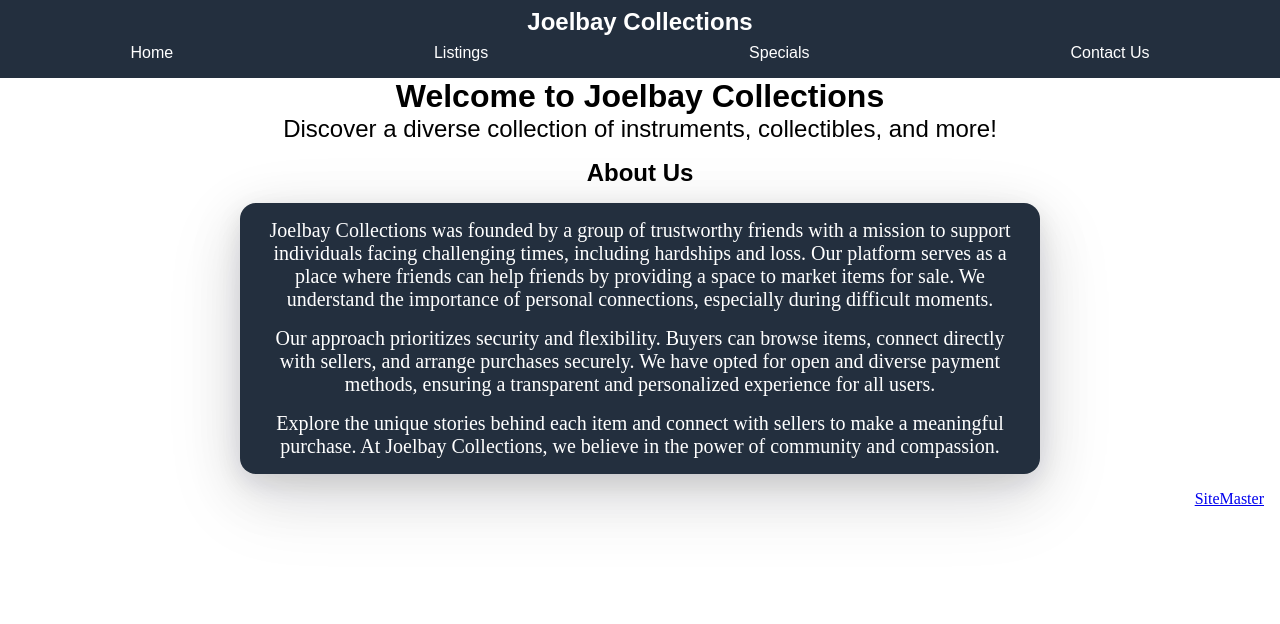
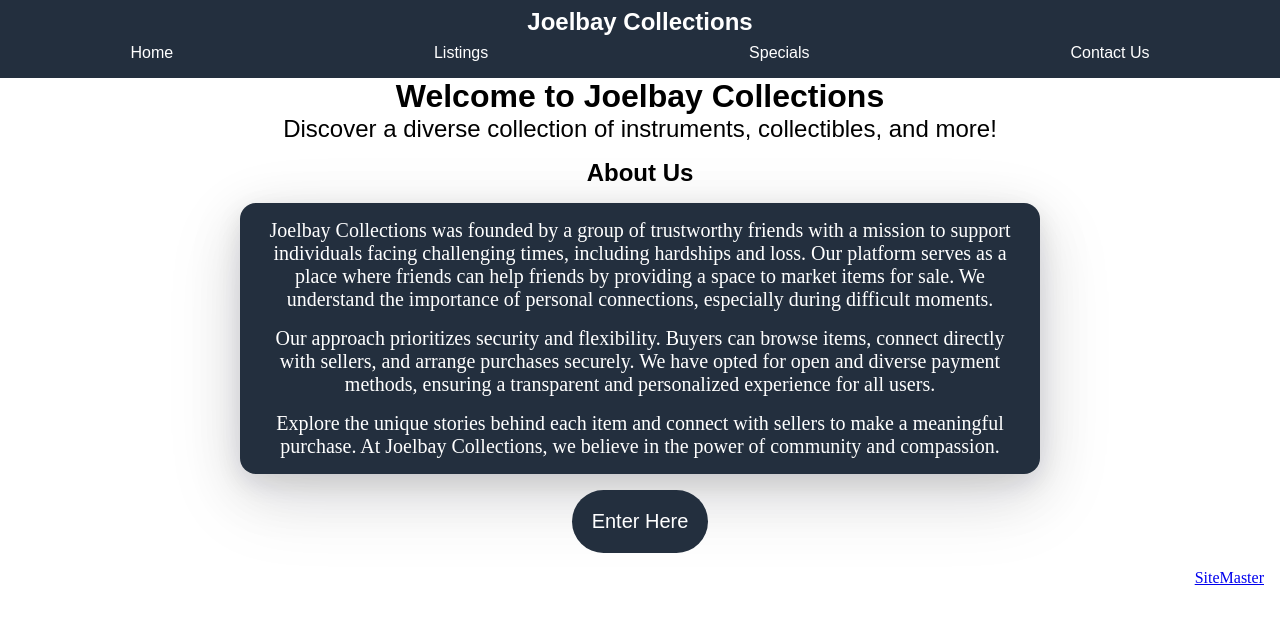
Before and after one commit to lanbow93/joelbay_frontend, a React (Vite) app: page / in a window 1280 px wide. Shown: the top 624 px of the page. Built offline with nearby package versions, Linux system fonts and the light colour scheme; a web font is replaced by a local one.

Commit message:
homepage styled

```diff
--- a/src/app.scss
+++ b/src/app.scss
@@ -1,6 +1,7 @@
 @import url('https://fonts.googleapis.com/css2?family=Agbalumo&display=swap');
 $fancy-font: 'Agbalumo', sans-serif;
 $bgcolor: #232F3E;
+$bgOffset: #526070;
 
 * {
     margin: 0;
@@ -35,6 +36,7 @@ $bgcolor: #232F3E;
     .loginPage, .editMenu{
         form{
             grid-template-columns: 1fr !important;
+
         }
     }
 }
@@ -206,6 +208,27 @@ $bgcolor: #232F3E;
             font-size: 1.25rem;
         }
     }
+
+    a{
+        text-decoration: none;
+        color: white;
+        background-color: $bgcolor;
+        margin-top: 1rem;
+        padding: 1.25rem;
+        border-radius: 10rem;
+        font-family: $fancy-font;
+        font-size: 1.25rem;
+    }
+    a:hover{
+        transition: all 300ms cubic-bezier(.23, 1, 0.32, 1);
+        background-color: $bgOffset;
+        box-shadow: rgba(0, 0, 0, 0.25) 0 8px 15px;
+        transform: translateY(-2px);
+    }
+    a:active{
+        box-shadow: none;
+        transform: translateY(0);
+    }
 }
 
 
--- a/src/pages/Homepage.tsx
+++ b/src/pages/Homepage.tsx
@@ -1,3 +1,5 @@
+import { Link } from "react-router-dom";
+
 function Homepage() {
   return (
     <div className="homepage">
@@ -17,6 +19,7 @@ function Homepage() {
             Explore the unique stories behind each item and connect with sellers to make a meaningful purchase. At Joelbay Collections, we believe in the power of community and compassion.
         </p>
       </div>
+      <Link to={"/listings"}>Enter Here</Link>
     </div>
   );
 }
```
